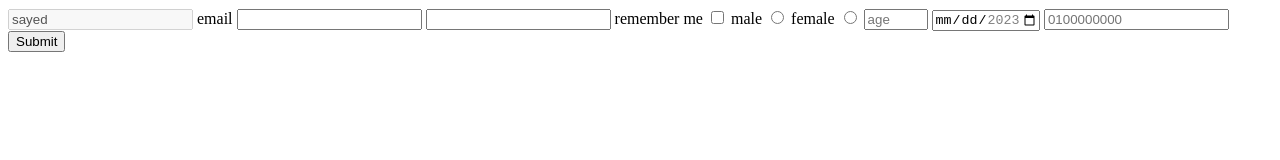
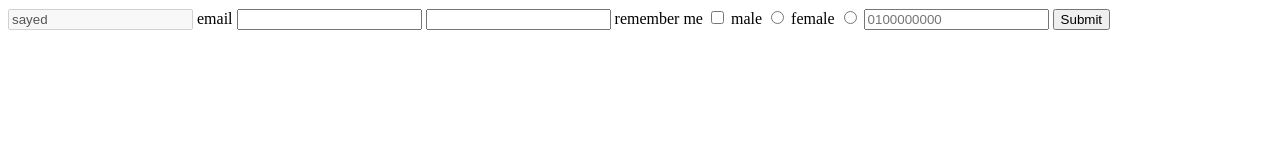
Before and after one commit to sayedsafwe77/eyouth_round4_software_track_S2, a plain HTML site: page src/session2.html in a window 1280 px wide. Drawn offline with Linux system fonts and the light colour scheme.

Commit message:
comment date input in session2

```diff
--- a/src/session2.html
+++ b/src/session2.html
@@ -144,8 +144,8 @@
             <label for="female_gender">female</label>
             <input type="radio" name="gender" value="female" id="female_gender">
 
-            <input type="number" name="age" placeholder="age" min="10" max="100" id="">
-            <input type="date" name="birth_date" min="2023-01-01" max="2023-12-31" id="">
+            <!-- <input type="number" name="age" placeholder="age" min="10" max="100" id="">
+            <input type="date" name="birth_date" min="2023-01-01" max="2023-12-31" id=""> -->
 
 
             <input type="tel" placeholder="0100000000" name="phone_number" pattern="^(010|011|012|015)[0-9]{8}$" id="">
```
